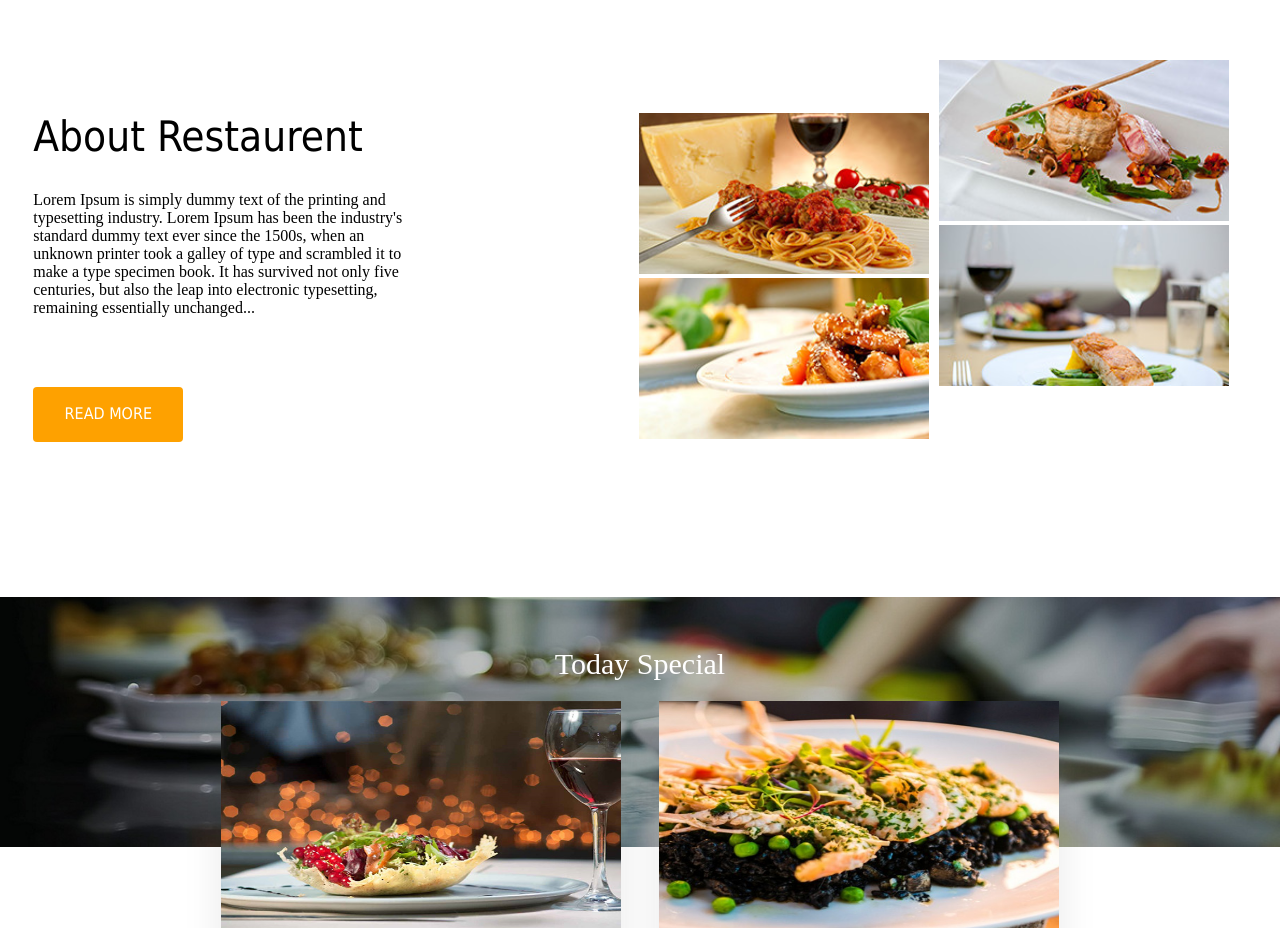
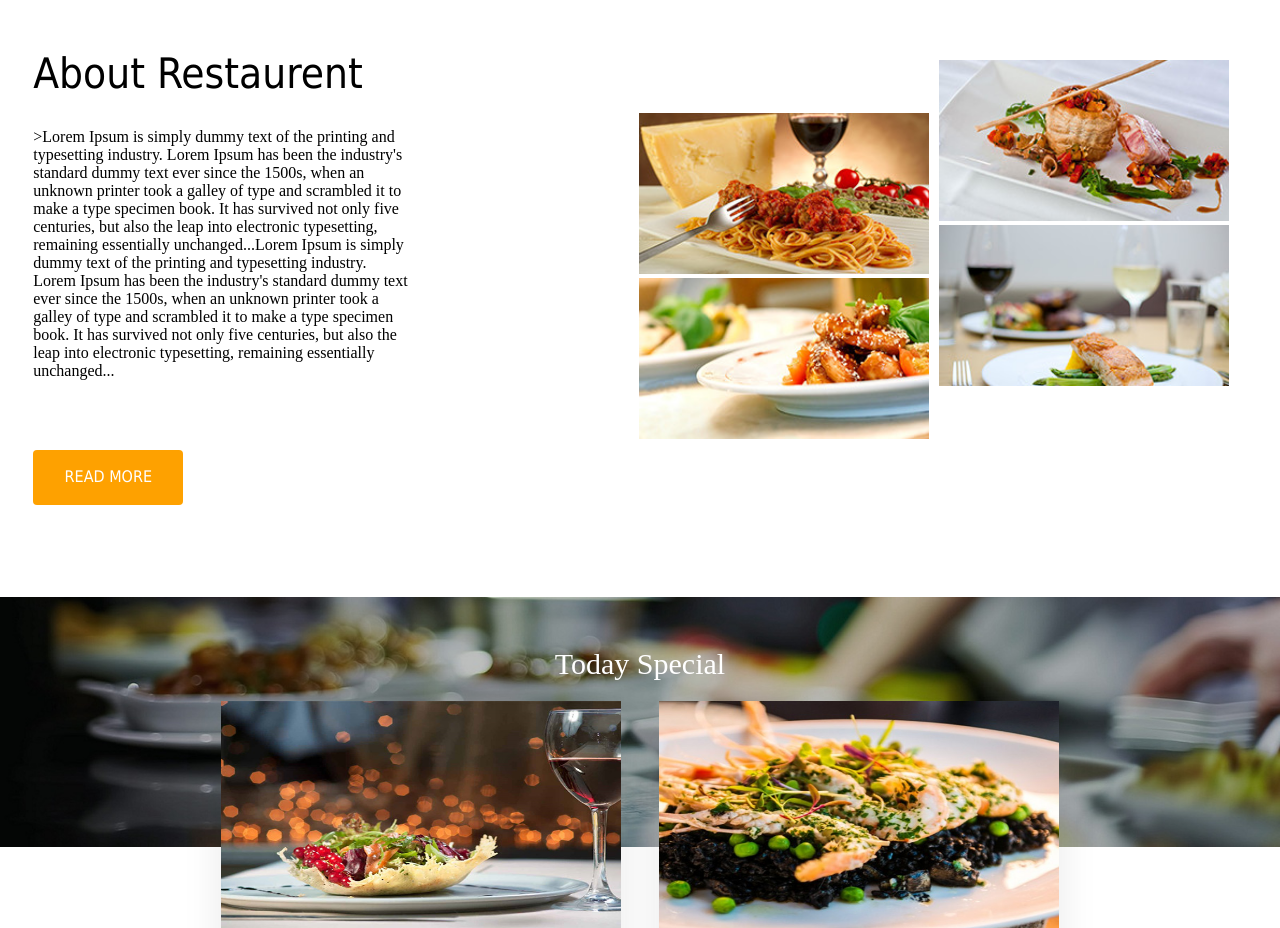
Before and after one commit to Fiorgal/Fiorgal.github.io, a plain HTML site: page index.html in a window 1280 px wide. Shown: the part 1020-1948 px from the top of the page. Drawn offline with Linux system fonts and the light colour scheme.

Commit message:
Update index.html

```diff
--- a/index.html
+++ b/index.html
@@ -45,7 +45,7 @@
       <div class="block1">
         <div id="foottx">
          <p id="textfoot">About Restaurent</p>
-         <p id="textfoot2 " style="margin-top: 30px">Lorem Ipsum is simply dummy text of the printing and typesetting industry. Lorem Ipsum has been the industry's standard dummy text ever since the 1500s, when an unknown printer took a galley of type and scrambled it to make a type specimen book. It has survived not only five centuries, but also the leap into electronic typesetting, remaining essentially unchanged... </p></div>
+         <p id="textfoot2 " style="margin-top: 30px">>Lorem Ipsum is simply dummy text of the printing and typesetting industry. Lorem Ipsum has been the industry's standard dummy text ever since the 1500s, when an unknown printer took a galley of type and scrambled it to make a type specimen book. It has survived not only five centuries, but also the leap into electronic typesetting, remaining essentially unchanged...Lorem Ipsum is simply dummy text of the printing and typesetting industry. Lorem Ipsum has been the industry's standard dummy text ever since the 1500s, when an unknown printer took a galley of type and scrambled it to make a type specimen book. It has survived not only five centuries, but also the leap into electronic typesetting, remaining essentially unchanged... </p></div>
         <div class="bottombook2">
            <a href="#">READ MORE</a>
          </div>
```
